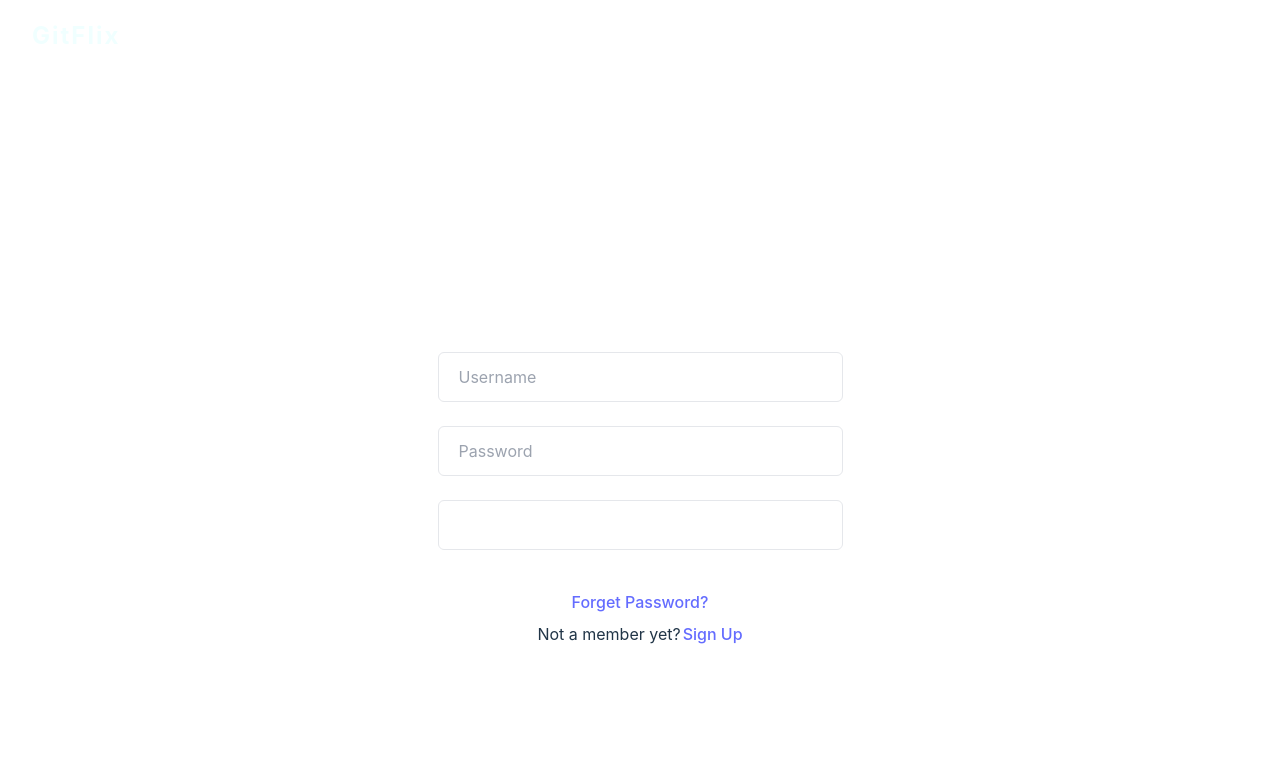
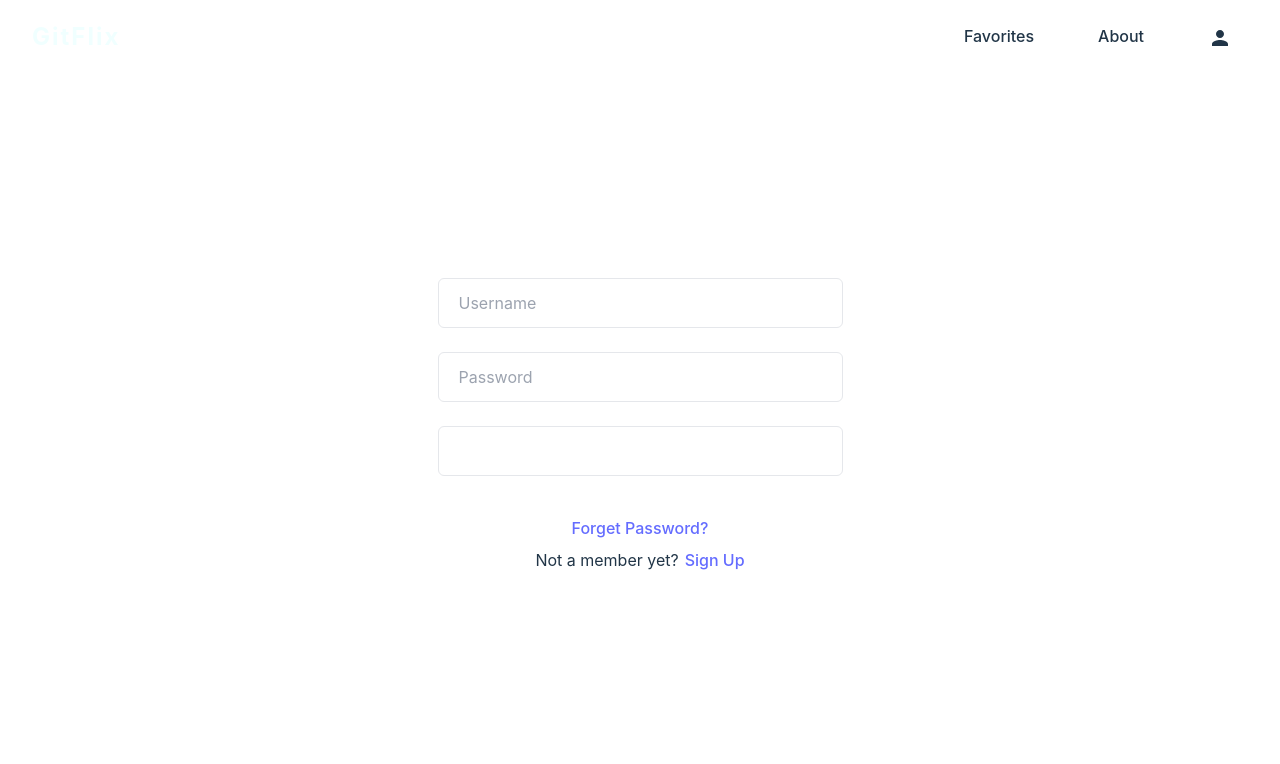
Before and after one commit to Git-abby/react-movie, a React (Vite) app in the folder frontend/: page /signin in a window 1280 px wide. Shown: the top 764 px of the page. Built offline with nearby package versions, Linux system fonts and the light colour scheme; no server answers; what tailgrids would draw is missing.

Commit message:
chore: display user info

```diff
--- a/frontend/package.json
+++ b/frontend/package.json
@@ -10,6 +10,10 @@
     "preview": "vite preview"
   },
   "dependencies": {
+    "@emotion/react": "^11.14.0",
+    "@emotion/styled": "^11.14.0",
+    "@mui/icons-material": "^6.2.0",
+    "@mui/material": "^6.2.0",
     "firebase": "^11.0.2",
     "react": "^18.3.1",
     "react-dom": "^18.3.1",
--- a/frontend/src/components/MovieCard.jsx
+++ b/frontend/src/components/MovieCard.jsx
@@ -24,7 +24,7 @@ function MovieCard({ movie }) {
 
   return (
     <div className="movie-card">
-      <Link to={`movie/${movie.id}`}>
+      <Link to={`/movie/${movie.id}`}>
         <div className="movie-poster">
           <img
             src={`https://image.tmdb.org/t/p/w500/${movie.poster_path}`}
--- a/frontend/src/components/NavBar.jsx
+++ b/frontend/src/components/NavBar.jsx
@@ -1,15 +1,79 @@
-import { Link } from "react-router-dom";
-import '../css/NavBar.css'
+import { Link, useNavigate } from "react-router-dom";
+import "../css/NavBar.css";
+//ICONS
+import PersonIcon from "@mui/icons-material/Person";
+
+import { onAuthStateChanged, signOut } from "firebase/auth";
+import { auth } from "../services/firebase";
+import { useEffect, useState } from "react";
+
 function NavBar() {
+  const [user, setUser] = useState(null);
+
+  //Mouse effect for user
+  const [showMenu, setShowMenu] = useState(false);
+
+  const navigate = useNavigate();
+  useEffect(() => {
+    const unsubscribe = onAuthStateChanged(auth, (currentUser) => {
+      if (currentUser) {
+        setUser(currentUser);
+      } else {
+        setUser(null);
+        navigate("/signin");
+      }
+    });
+
+    return () => unsubscribe();
+  }, []);
+
+  //Logout
+  const handleLogout = () => {
+    signOut(auth)
+      .then(() => {
+        console.log("User logged out");
+      })
+      .catch((error) => {
+        console.error("Logour Error", error.message);
+      });
+  };
   return (
     <div className="navbar bg-gray-1 dark:bg-dark">
       <div className="navbar-brand">
-        <Link to="/">GitFlix</Link>
+        <Link to="/home">GitFlix</Link>
       </div>
       <div className="navbar-links">
-        <Link to="/" className="nav-link">Popular Now</Link>
-        <Link to="/favorites" className="nav-link">Favorites</Link>
-        <Link to="/about" className="nav-link">About</Link>
+        <Link to="/favorites" className="nav-link">
+          Favorites
+        </Link>
+        <Link to="/about" className="nav-link">
+          About
+        </Link>
+        <div>
+          <Link
+            className="nav-link"
+            onMouseEnter={() => setShowMenu(true)}
+            onMouseLeave={() => setShowMenu(false)}
+            style={{ position: "relative" }}>
+            <ul>
+              <li>
+                <PersonIcon />
+              </li>
+            </ul>
+            {showMenu && user && (
+              <div className="dropdown-menu">
+                <p className="user-display-name">
+                  {user && user ? user.displayName || user.email : "Guest"}
+                </p>
+                {user && (
+                  <button className="logout-button" onClick={handleLogout}>
+                    Logout
+                  </button>
+                )}
+              </div>
+            )}
+          </Link>
+        </div>
       </div>
     </div>
   );
--- a/frontend/src/components/pages/Home.jsx
+++ b/frontend/src/components/pages/Home.jsx
@@ -24,6 +24,7 @@ function Home() {
   const [error, setError] = useState(null);
   const [loading, setLoading] = useState(true);
 
+
   // // Listen for auth state changes
   useEffect(() => {
     const unsubscribe = onAuthStateChanged(auth, (currentUser) => {
@@ -34,12 +35,10 @@ function Home() {
         setUser(null);
       }
     });
-
     //Clean up subscription
     return () => unsubscribe();
   }, []);
-
-  useEffect(() => {
+ useEffect(() => {
     const loadPopularMovies = async () => {
       try {
         const popularMovies = await getPopularMovies();
--- a/frontend/src/components/pages/Login.jsx
+++ b/frontend/src/components/pages/Login.jsx
@@ -3,7 +3,7 @@ import { auth } from "../../services/firebase";
 import { signInWithEmailAndPassword } from "firebase/auth";
 
 import { ToastContainer, toast } from "react-toastify";
-import { useNavigate } from "react-router-dom";
+import { Link, useNavigate } from "react-router-dom";
 
 function Login() {
   const navigate = useNavigate();
@@ -12,15 +12,24 @@ function Login() {
 
   const loginWithEmailPassword = async (e) => {
     e.preventDefault();
+
+    if (username == "" || password == "") {
+      toast.error("Please fill the username or password");
+      return;
+    }
     try {
       const data = await signInWithEmailAndPassword(auth, username, password);
-        navigate("/home")
+      navigate("/home");
       console.log(data);
     } catch (error) {
       const errorCode = error.code;
       const errorMessage = error.message;
       console.log(errorCode, errorMessage);
-      toast.error(errorMessage);
+      if (errorCode === "auth/invalid-email") {
+        toast.error("This email is invalid. Please log in.");
+      } else {
+        toast.error("An unexpected error occurred. Please try again.");
+      }
     }
   };
   //   console.log(username, password);
@@ -42,8 +51,8 @@ function Login() {
       <div className="container mx-auto">
         <div className="-mx-4 flex flex-wrap">
           <div className="w-full px-4">
-            <div className="relative mx-auto max-w-[525px] overflow-hidden rounded-lg bg-white px-10 py-16 text-center sm:px-12 md:px-[60px] dark:bg-dark-2">
-              <div className="mb-10 text-center md:mb-16">
+            <div className="relative mx-auto max-w-[525px] overflow-hidden rounded-lg bg-white px-10 py-8 text-center sm:px-12 md:px-[60px] dark:bg-dark-2">
+              <div className="mb-5 text-center md:mb-5">
                 <a className="mx-auto inline-block max-w-[160px] text-2xl text-white">
                   GitFlix
                 </a>
@@ -75,14 +84,19 @@ function Login() {
                   />
                 </div>
               </form>
-
+              <div className="flex flex-col justify-center items-center">
                 <a className="mb-2 inline-block text-base text-dark hover:text-primary hover:underline dark:text-white">
                   Forget Password?
                 </a>
-              <p className="text-base text-body-color dark:text-dark-6">
-                <span className="pr-0.5">Not a member yet?</span>
-                <a className="text-primary hover:underline">Sign Up</a>
-              </p>
+                <div>
+                  <span className="text-base text-body-color dark:text-dark-6 pr-1.5">
+                    Not a member yet?
+                  </span>
+                  <Link to={"/signUp"} className="text-primary hover:underline">
+                    Sign Up
+                  </Link>
+                </div>
+              </div>
             </div>
           </div>
         </div>
--- a/frontend/src/components/pages/SignUp.jsx
+++ b/frontend/src/components/pages/SignUp.jsx
@@ -4,7 +4,7 @@ import { createUserWithEmailAndPassword } from "firebase/auth";
 import { auth } from "../../services/firebase";
 
 import { ToastContainer, toast } from "react-toastify";
-import { useNavigate } from "react-router-dom";
+import { Link, useNavigate } from "react-router-dom";
 
 function SignUp() {
   const [name, setName] = useState("");
@@ -112,11 +112,14 @@ function SignUp() {
                   />
                 </div>
               </form>
-
-              <p className="text-base text-body-color dark:text-dark-6">
-                <span className="pr-0.5">Already have an account?</span>
-                <a className="text-primary hover:underline">Sign In</a>
-              </p>
+              <div className="flex justify-center items-center">
+                <span className="text-base text-body-color dark:text-dark-6 pr-1.5">
+                  Already have an account?
+                </span>
+                <Link to={"/signin"} className="text-primary hover:underline">
+                  Sign In
+                </Link>
+              </div>
             </div>
           </div>
         </div>
--- a/frontend/src/css/NavBar.css
+++ b/frontend/src/css/NavBar.css
@@ -12,7 +12,7 @@
   font-weight: bold;
 }
 
-.navbar-brand a{
+.navbar-brand a {
   color: azure;
   letter-spacing: 2px;
   font-weight: 700;
@@ -32,7 +32,63 @@
 }
 
 .nav-link:hover {
-    color: red;
+  color: aqua;
+}
+
+/* USER ACCOUTN AND LOGOUT */
+.nav-link {
+  text-decoration: none;
+  color: inherit;
+  display: inline-block;
+  position: relative;
+}
+
+.dropdown-menu {
+  position: absolute;
+  top: 40px; /* Adjust based on your icon size */
+  right: 0px; /* Center or align as needed */
+  background-color: white;
+  border: 1px solid #ddd;
+  border-radius: 5px;
+  box-shadow: 0px 4px 6px rgba(0, 0, 0, 0.1);
+  padding: 10px 15px;
+  z-index: 1000;
+  width: 175px;
+}
+
+.user-display-name {
+  font-size: 14px;
+  font-weight: bold;
+  margin-bottom: 10px;
+}
+
+.logout-button {
+  background-color: #100f0f;
+  color: white;
+  border: none;
+  border-radius: 4px;
+  padding: 5px 10px;
+  font-size: 12px;
+  cursor: pointer;
+  width: 100%;
+}
+
+.logout-button:hover {
+  background-color: #d32f2f;
+}
+.dropdown-menu {
+  animation: fadeIn 0.2s ease-in-out;
+}
+
+@keyframes fadeIn {
+  from {
+    opacity: 0;
+    transform: translateY(-10px);
+  }
+  to {
+    opacity: 1;
+    transform: translateY(0);
+  }
 }
 
 @media (max-width: 768px) {
```
Also changed, not shown: 1 other file (tests, documents, lock files or other folders). Lines whose indentation alone changed are shown as unchanged.
